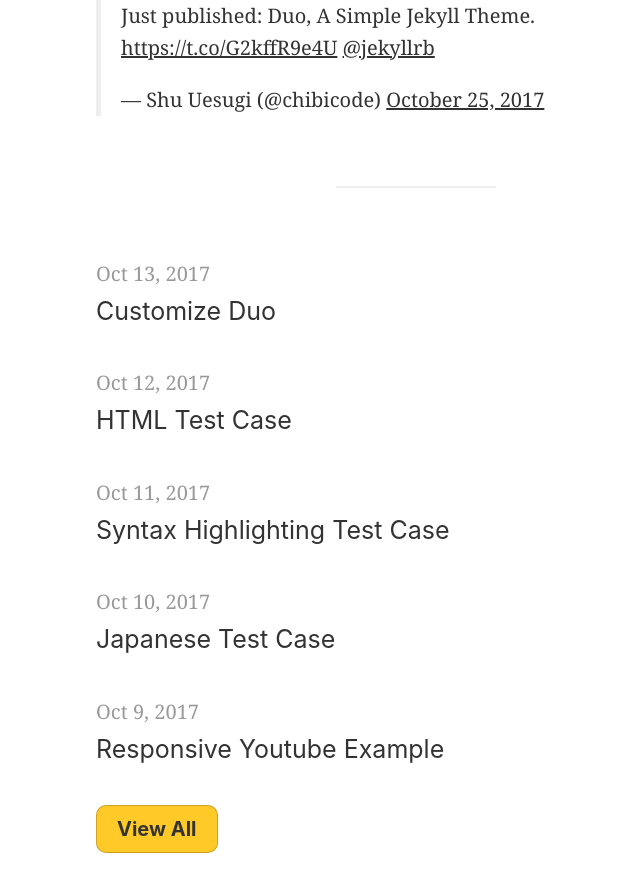
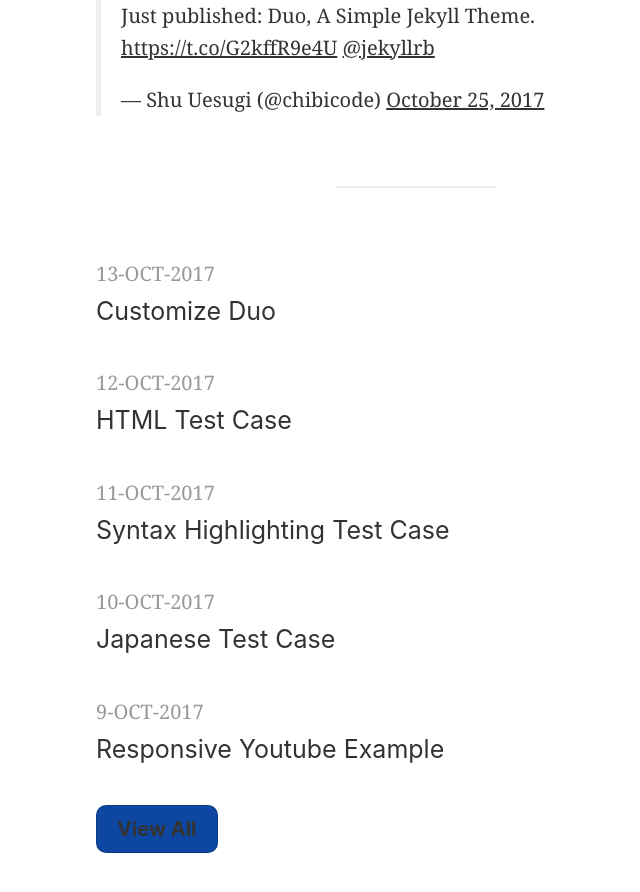
Before and after one commit to atiliomf/atiliomf.github.io, a Jekyll site: the page built from README.md, in a window 1280 px wide and 900 px high, scrolled down 1290 px. Shown: the top 892 px of the window, without its empty margins (224-864 px from the left). Built offline with Jekyll 4.4.1, drawn with Linux system fonts in a browser that asks for light colours; our own code applies the rules of GitHub Pages for plain Markdown files; comment, search, counter and statistics services are not loaded.

Commit message:
basic config

```diff
--- a/_config.yml
+++ b/_config.yml
@@ -5,11 +5,7 @@
 title: Unexpected Inventions
 
 # Where the page will be deployed.
-# If it's https://foo.com/bar, just write "https://foo.com"
 url: "www.unexpectedinventions.com"
-
-# If you're deployging to a subdirectory (https://foo.com/bar/)
-# Then write "/bar/". Otherwise, remove this line.
 baseurl: ""
 
 # Twitter IDs
@@ -19,20 +15,19 @@ author:
   twitter: ""
 
 # Set default og:image
-# From Unsplash: https://unsplash.com/photos/1_CMoFsPfso
 defaults:
   -
     scope:
       path: ""
     values:
-      image: "static/images/og.jpg"
+      image: "static/images/illustration.jpg"
 
 # ----------------------------------------------------------------------------
 # Customize Options: Optional
 #
 # See: https://material.io/guidelines/style/color.html
 # Use color-name-value, like pink-200 or deep-purple-100
-brand_color: "amber-400"
+brand_color: "blue-900"
 
 # How article URLs are structured.
 # See: https://jekyllrb.com/docs/permalinks/
@@ -48,7 +43,7 @@ lang: "en"
 num_posts_visible_initially: 5
 
 # Date format: See http://strftime.net/
-date_format: "%b %-d, %Y"
+date_format: "%v"
 # ----------------------------------------------------------------------------
 
 exclude:
```
Also changed, not shown: 1 other file.
